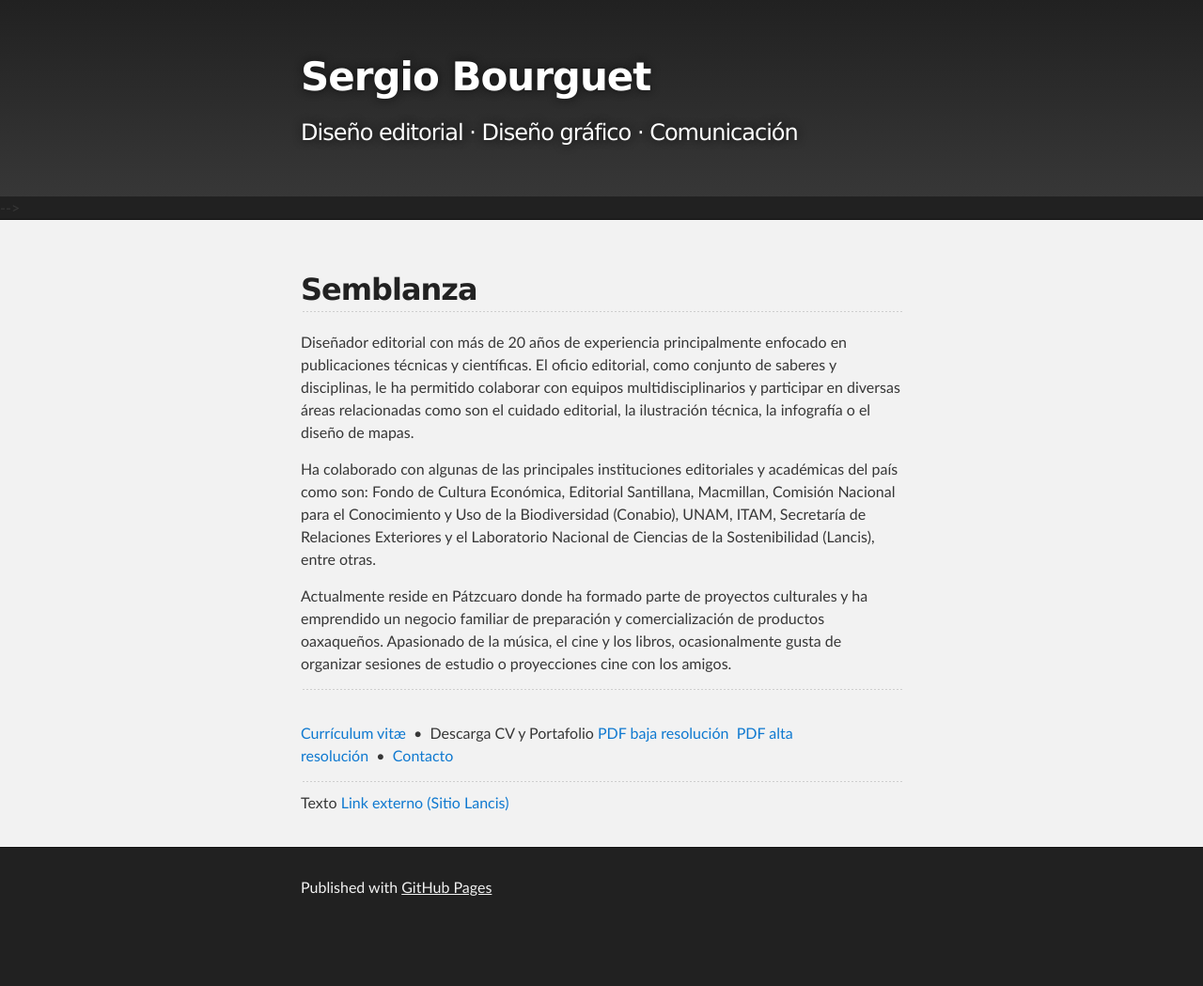
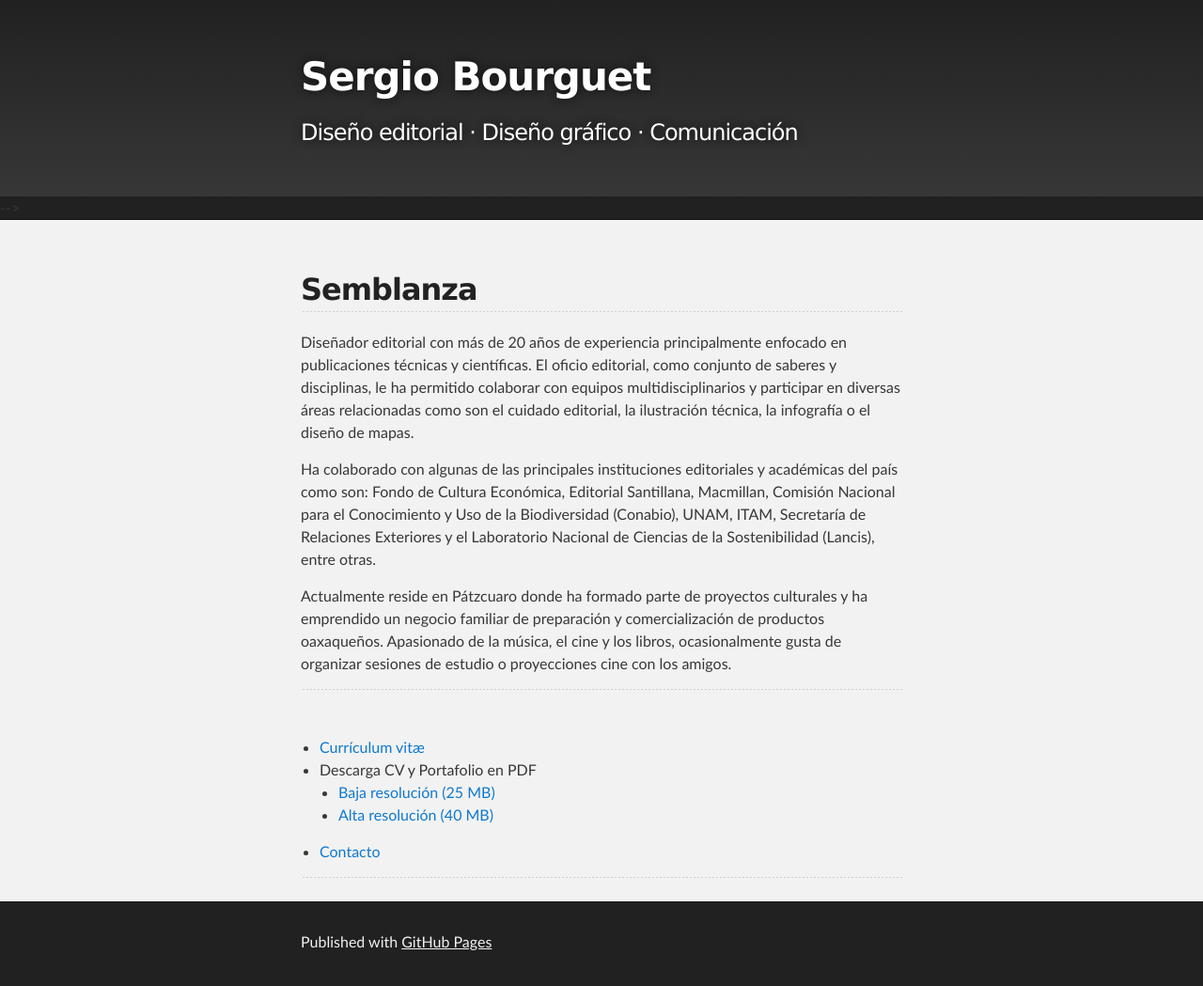
Before and after one commit to ovisnigra/cv_sbourguet, a Jekyll site: the page built from index.md, in a window 1280 px wide. Shown: the whole page at 94% size. Built offline with Jekyll 4.4.1, drawn with Linux system fonts in a browser that asks for light colours; our own code applies the rules of GitHub Pages for plain Markdown files; before the commit the page ends 991 px from its top, so only the background shows below that.

Commit message:
como lista

```diff
--- a/index.md
+++ b/index.md
@@ -8,8 +8,15 @@ Actualmente reside en Pátzcuaro donde ha formado parte de proyectos culturales
 
 ---
 <br>
-[Currículum vitæ](./curriculum.md)&nbsp;&nbsp;•&nbsp;&nbsp;Descarga CV y Portafolio [PDF baja resolución](/assets/cv-portafolio_sbourguet_baja.pdf)&nbsp;&nbsp;[PDF alta resolución](/assets/cv-portafolio_sbourguet_alta.pdf)&nbsp;&nbsp;•&nbsp;&nbsp;[Contacto](./contacto.md)
+- [Currículum vitæ](./curriculum.md)
+- Descarga CV y Portafolio en PDF
+  - [Baja resolución (25 MB)](/assets/cv-portafolio_sbourguet_baja.pdf)
+  - [Alta resolución (40 MB)](/assets/cv-portafolio_sbourguet_alta.pdf)
+- [Contacto](./contacto.md)
 
 ---
+<!--
+Texto <a href="https://lancis.ecologia.unam.mx" target="_blank">Link externo (Sitio Lancis)</a>
 
-Texto <a href="https://lancis.ecologia.unam.mx" target="_blank">Link externo (Sitio Lancis)</a>
+espacios: &nbsp;&nbsp;
+-->
```
